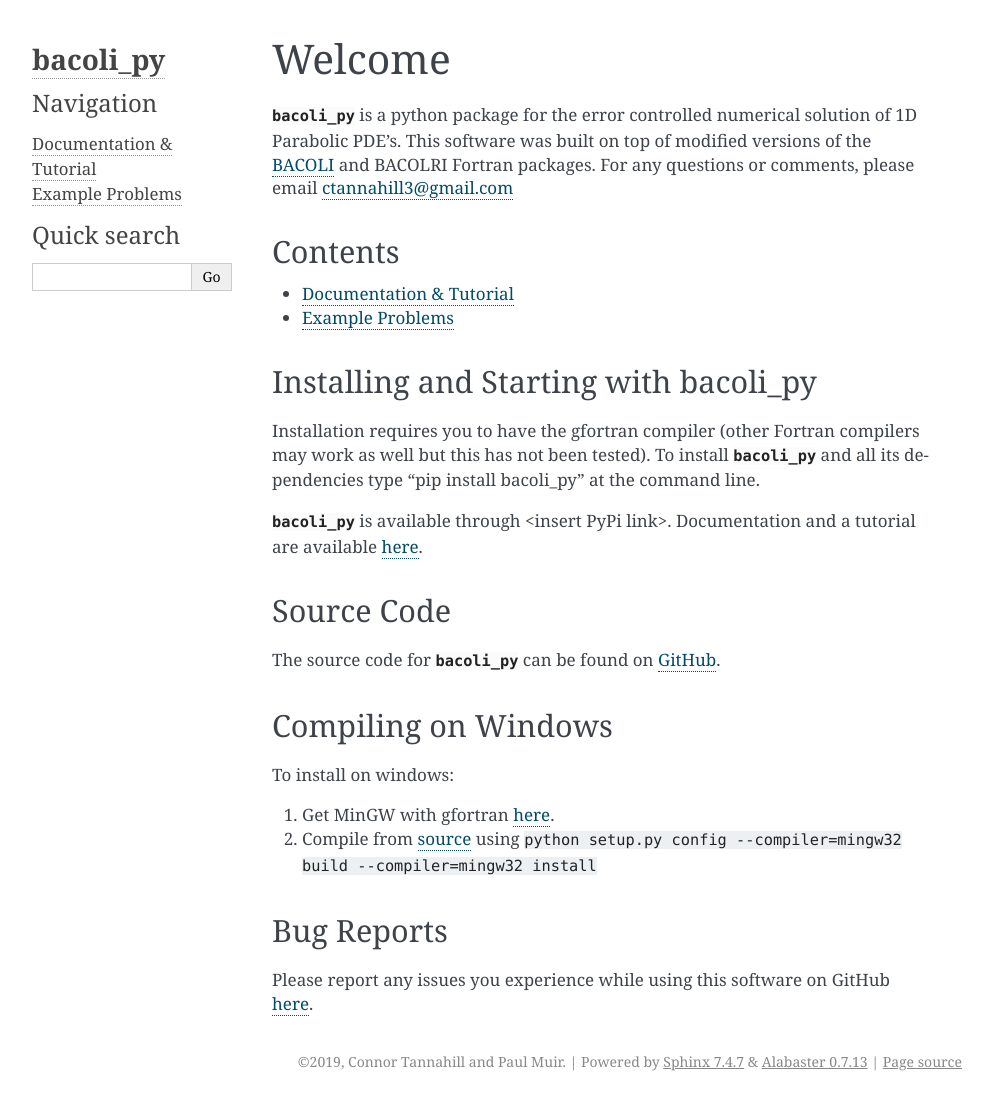
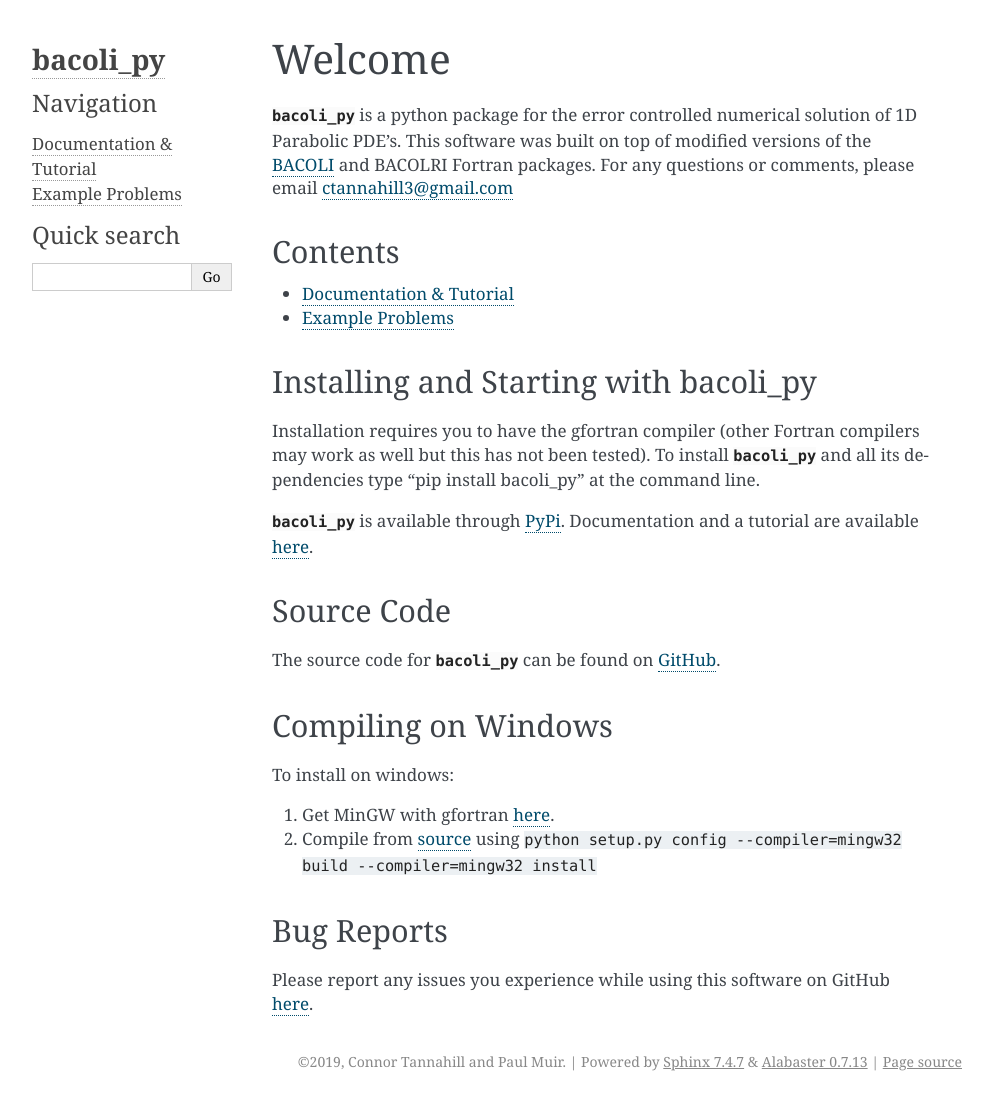
Before and after one commit to connortannahill/bacoli_py, a Sphinx documentation site: the page built from docs/index.rst, in a window 1280 px wide. Shown: the whole page, without its empty margins (148-1141 px from the left). Built offline with Sphinx 7.4.7, drawn with Linux system fonts in a browser that asks for light colours; some of the changed lines change nothing that is shown.

Commit message:
Added to docs

```diff
--- a/docs/index.rst
+++ b/docs/index.rst
@@ -20,7 +20,7 @@ Installing and Starting with bacoli_py
 
 Installation requires you to have the gfortran compiler (other Fortran compilers may work as well but this has not been tested). To install :mod:`bacoli_py` and all its dependencies type "pip install bacoli_py" at the command line.
 
-:mod:`bacoli_py` is available through <insert PyPi link>. Documentation and a tutorial are available `here <tutorial.html>`__.
+:mod:`bacoli_py` is available through `PyPi <http://pypi.python.org/pypi/bacoli_py>`__. Documentation and a tutorial are available `here <tutorial.html>`__.
 
 Source Code
 -----------
```
